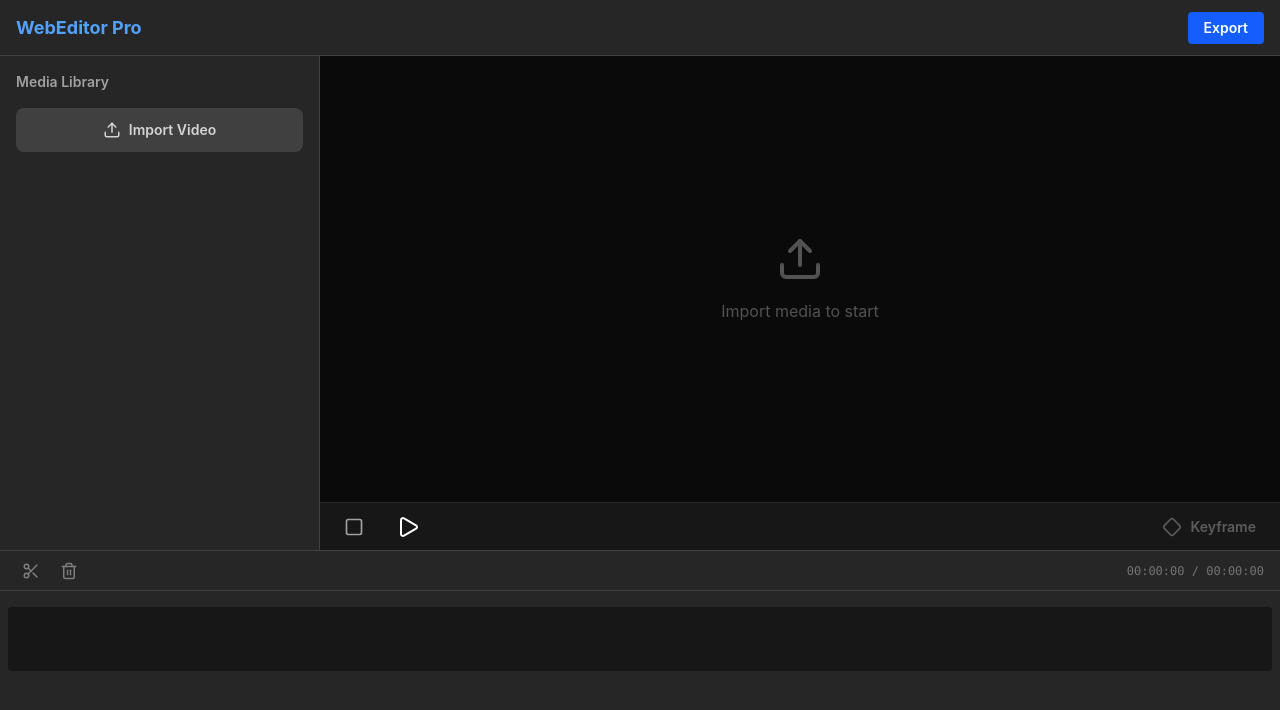
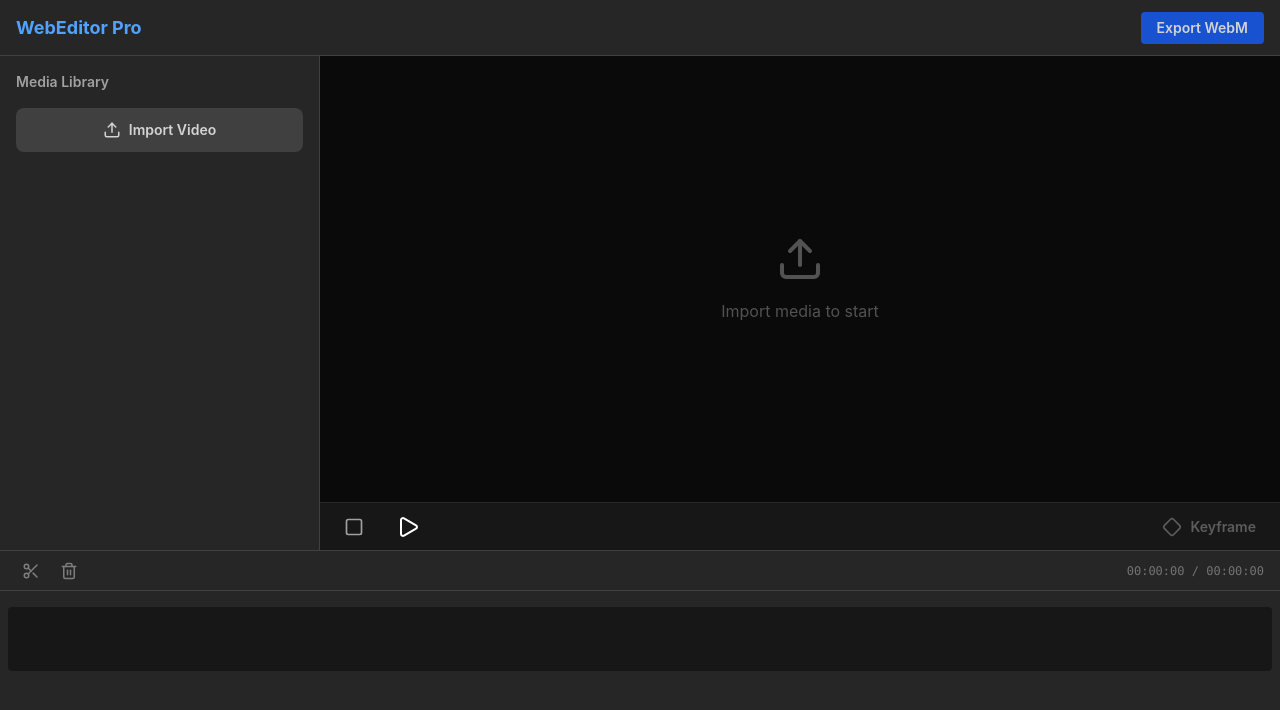
Before and after one commit to chienhsiang-hung/web-video-editor, a React (Vite) app: page / in a window 1280 px wide. Shown: the top 710 px of the page. Built offline with nearby package versions, Linux system fonts and the light colour scheme.

Commit message:
feat: implement Client-side Rendering and Video Export engine

```diff
--- a/src/App.tsx
+++ b/src/App.tsx
@@ -1,5 +1,5 @@
 import { useRef, useEffect, useMemo, useState } from 'react';
-import { Play, Pause, Square, Scissors, Upload, Trash2, Plus, Diamond } from 'lucide-react';
+import { Play, Pause, Square, Scissors, Upload, Trash2, Plus, Diamond, Loader2 } from 'lucide-react';
 import { useGesture } from '@use-gesture/react';
 import { useEditorStore, type Clip, type Transform } from './store';
 
@@ -11,21 +11,14 @@ const formatTime = (seconds: number) => {
   return [h, m, s].map((v) => v.toString().padStart(2, '0')).join(':');
 };
 
-// === 核心數學：線性插值演算 (Linear Interpolation) ===
-// 根據目前的時間點，計算出畫面應該要在什麼縮放與位置
 const getInterpolatedTransform = (clip: Clip, timeInClip: number): Transform => {
   if (!clip.keyframes || clip.keyframes.length === 0) return clip.baseTransform;
-
   const sorted = [...clip.keyframes].sort((a, b) => a.timeOffset - b.timeOffset);
   if (sorted.length === 1) return sorted[0].transform;
-
   const before = sorted.filter(k => k.timeOffset <= timeInClip).pop();
   const after = sorted.find(k => k.timeOffset > timeInClip);
-
   if (!before) return after!.transform;
   if (!after) return before.transform;
-
-  // 計算進度比例 (0 ~ 1)
   const progress = (timeInClip - before.timeOffset) / (after.timeOffset - before.timeOffset);
   return {
     x: before.transform.x + (after.transform.x - before.transform.x) * progress,
@@ -46,17 +39,22 @@ function App() {
   const fileInputRef = useRef<HTMLInputElement>(null);
   const videoRef = useRef<HTMLVideoElement>(null);
   const timelineRef = useRef<HTMLDivElement>(null);
+  const previewContainerRef = useRef<HTMLDivElement>(null); // 用來抓取預覽框的大小
+
+  // === 匯出相關 Refs 與狀態 ===
+  const exportCanvasRef = useRef<HTMLCanvasElement>(null);
+  const mediaRecorderRef = useRef<MediaRecorder | null>(null);
+  const isExportingRef = useRef(false);
+  const [isExporting, setIsExporting] = useState(false);
+
   const lastClipIdRef = useRef<string | null>(null);
   const isScrubbingRef = useRef(false);
   const trimmingRef = useRef<{ id: string, edge: 'left'|'right', startX: number, initialStart: number, initialEnd: number, pxToSec: number, maxDuration: number } | null>(null);
 
-  // 用來在 UI 上即時渲染變形的狀態
   const [currentRenderTransform, setCurrentRenderTransform] = useState<Transform>({ x: 0, y: 0, scale: 1 });
-
-  // 👇 新增這兩行：用來解決閃爍與跑回原位的問題
-  const isTransformingRef = useRef(false); // 記錄「現在是不是正在拖曳/縮放」
+  const isTransformingRef = useRef(false);
   const transformRef = useRef(currentRenderTransform);
-  transformRef.current = currentRenderTransform; // 確保它永遠持有最新的變形數值
+  transformRef.current = currentRenderTransform;
 
   const timelineLayout = useMemo(() => {
     let currentOffset = 0;
@@ -71,11 +69,63 @@ function App() {
   const totalDuration = timelineLayout.length > 0 ? timelineLayout[timelineLayout.length - 1].timelineEnd : 0;
   const currentActiveClip = timelineLayout.find(c => currentTime >= c.timelineStart && currentTime < c.timelineEnd) || timelineLayout[timelineLayout.length - 1];
   const activeMedia = library.find(m => m.id === currentActiveClip?.mediaId);
-
-  // 計算目前在 Clip 內的相對時間 (用於關鍵幀計算)
   const timeInActiveClip = currentActiveClip ? currentActiveClip.sourceStart + (currentTime - currentActiveClip.timelineStart) : 0;
 
-  // 播放器引擎
+  // === 🚀 匯出核心邏輯 ===
+  const startExport = () => {
+    if (clips.length === 0 || !exportCanvasRef.current || !videoRef.current) return;
+
+    // 1. 初始化環境
+    setCurrentTime(0);
+    setIsExporting(true);
+    isExportingRef.current = true;
+    const canvas = exportCanvasRef.current;
+
+    // 2. 設定匯出解析度 (以 720p 為基準)
+    canvas.width = 1280;
+    canvas.height = 1280 / (projectAspectRatio || 16/9);
+
+    // 3. 擷取 Canvas 影像串流
+    let stream = canvas.captureStream(30); // 30 FPS
+
+    // 嘗試擷取影片原聲 (有些瀏覽器可能不支援)
+    try {
+      const vidNode = videoRef.current as any;
+      const vidStream = vidNode.captureStream ? vidNode.captureStream() : vidNode.mozCaptureStream ? vidNode.mozCaptureStream() : null;
+      if (vidStream && vidStream.getAudioTracks().length > 0) {
+        stream = new MediaStream([ ...stream.getVideoTracks(), ...vidStream.getAudioTracks() ]);
+      }
+    } catch (e) {
+      console.warn("Audio capture not supported on this browser.");
+    }
+
+    // 4. 設定錄影機 (優先使用 vp9 編碼)
+    const mimeType = MediaRecorder.isTypeSupported('video/webm; codecs=vp9') ? 'video/webm; codecs=vp9' : 'video/webm';
+    const recorder = new MediaRecorder(stream, { mimeType, videoBitsPerSecond: 8000000 }); // 8Mbps 高畫質
+    mediaRecorderRef.current = recorder;
+
+    const chunks: BlobPart[] = [];
+    recorder.ondataavailable = (e) => { if (e.data.size > 0) chunks.push(e.data); };
+
+    // 5. 錄製完成後的下載處理
+    recorder.onstop = () => {
+      const blob = new Blob(chunks, { type: mimeType });
+      const url = URL.createObjectURL(blob);
+      const a = document.createElement('a');
+      a.href = url;
+      a.download = 'WebEditor_Export.webm'; // 下載檔名
+      a.click();
+      URL.revokeObjectURL(url);
+      setIsExporting(false);
+      isExportingRef.current = false;
+    };
+
+    // 開始錄影與播放
+    recorder.start();
+    setIsPlaying(true);
+  };
+
+  // 播放器心跳引擎
   useEffect(() => {
     let animationFrameId: number; let lastTime = performance.now();
     const loop = (time: number) => {
@@ -83,7 +133,14 @@ function App() {
         const delta = (time - lastTime) / 1000;
         setCurrentTime((prev) => {
           const nextTime = prev + delta;
-          if (nextTime >= totalDuration) { setIsPlaying(false); return totalDuration; }
+          if (nextTime >= totalDuration) {
+            setIsPlaying(false);
+            // 如果跑到盡頭時正在匯出，就停止錄影！
+            if (isExportingRef.current && mediaRecorderRef.current?.state === 'recording') {
+              mediaRecorderRef.current.stop();
+            }
+            return totalDuration;
+          }
           return nextTime;
         });
       }
@@ -93,18 +150,16 @@ function App() {
     return () => cancelAnimationFrame(animationFrameId);
   }, [isPlaying, totalDuration, setIsPlaying, setCurrentTime]);
 
-  // 畫面同步與【動畫插值更新】引擎
+  // 畫面同步與【匯出繪圖】引擎
   useEffect(() => {
     if (!currentActiveClip || !activeMedia || !videoRef.current) return;
     const video = videoRef.current;
 
-    // 🚨 關鍵修復：只有在「沒有正在手動變形」的時候，才讓引擎去算插值，避免打架！
     if (!isTransformingRef.current) {
       const interpolated = getInterpolatedTransform(currentActiveClip, timeInActiveClip);
       setCurrentRenderTransform(interpolated);
     }
 
-    // 2. 影片時間同步邏輯 (保持不變)
     const desiredVideoTime = currentActiveClip.sourceStart + (currentTime - currentActiveClip.timelineStart);
     if (video.src !== activeMedia.url) { video.src = activeMedia.url; video.currentTime = desiredVideoTime; lastClipIdRef.current = currentActiveClip.id; }
     const isClipChanged = lastClipIdRef.current !== currentActiveClip.id;
@@ -115,11 +170,47 @@ function App() {
       lastClipIdRef.current = currentActiveClip.id;
     }
 
+    // === 🎬 隱藏的 Canvas 渲染邏輯 (專供匯出使用) ===
+    if (isExportingRef.current && exportCanvasRef.current && previewContainerRef.current) {
+      const canvas = exportCanvasRef.current;
+      const ctx = canvas.getContext('2d');
+      if (ctx) {
+        // 計算實際匯出影片與小預覽框的比例尺
+        const scaleFactor = canvas.width / previewContainerRef.current.clientWidth;
+
+        // 清除背景
+        ctx.fillStyle = '#000000';
+        ctx.fillRect(0, 0, canvas.width, canvas.height);
+
+        // 套用動畫變形矩陣
+        ctx.save();
+        ctx.translate(canvas.width / 2, canvas.height / 2); // 移至中心點
+        const transformToRender = isTransformingRef.current ? transformRef.current : getInterpolatedTransform(currentActiveClip, timeInActiveClip);
+        ctx.translate(transformToRender.x * scaleFactor, transformToRender.y * scaleFactor);
+        ctx.scale(transformToRender.scale, transformToRender.scale);
+        ctx.translate(-canvas.width / 2, -canvas.height / 2); // 移回原點
+
+        // 計算 object-fit: cover 裁切邏輯
+        const vRatio = video.videoWidth / video.videoHeight;
+        const cRatio = canvas.width / canvas.height;
+        let dWidth, dHeight, dx, dy;
+        if (vRatio > cRatio) {
+          dHeight = canvas.height; dWidth = canvas.height * vRatio;
+        } else {
+          dWidth = canvas.width; dHeight = canvas.width / vRatio;
+        }
+        dx = (canvas.width - dWidth) / 2; dy = (canvas.height - dHeight) / 2;
+
+        // 畫上目前的影像幀
+        ctx.drawImage(video, dx, dy, dWidth, dHeight);
+        ctx.restore();
+      }
+    }
+
     if (isPlaying && video.paused) video.play().catch(() => setIsPlaying(false));
     else if (!isPlaying && !video.paused) video.pause();
   }, [currentTime, currentActiveClip, activeMedia, isPlaying, setIsPlaying, timeInActiveClip]);
 
-  // 檔案匯入 (自動抓取第一支影片比例)
   const handleFileChange = (event: React.ChangeEvent<HTMLInputElement>) => {
     const file = event.target.files?.[0];
     if (file) {
@@ -127,35 +218,26 @@ function App() {
       const tempVideo = document.createElement('video');
       tempVideo.src = objectUrl;
       tempVideo.onloadedmetadata = () => {
-        // 如果是第一支影片，設定專案畫布比例！
-        if (library.length === 0) {
-          setProjectAspectRatio(tempVideo.videoWidth / tempVideo.videoHeight);
-        }
+        if (library.length === 0) setProjectAspectRatio(tempVideo.videoWidth / tempVideo.videoHeight);
         useEditorStore.getState().addMedia({ id: Math.random().toString(36).slice(2, 9), url: objectUrl, name: file.name, duration: tempVideo.duration });
       };
       event.target.value = ''; setIsPlaying(false);
     }
   };
 
-  // === 互動邏輯：手勢追蹤 (Pan & Zoom) ===
   const bindGestures = useGesture({
     onDragStart: () => { isTransformingRef.current = true; },
     onDrag: ({ offset: [x, y] }) => {
-      if (!currentActiveClip || !selectedClipId || selectedClipId !== currentActiveClip.id) return;
+      if (!currentActiveClip || !selectedClipId || selectedClipId !== currentActiveClip.id || isExporting) return;
       const newTransform = { ...transformRef.current, x, y };
-
-      // 👈 關鍵改動：傳入 timeInActiveClip，觸發自動關鍵幀！
       updateClipTransform(currentActiveClip.id, newTransform, timeInActiveClip);
       setCurrentRenderTransform(newTransform);
     },
     onDragEnd: () => { isTransformingRef.current = false; },
-
     onPinchStart: () => { isTransformingRef.current = true; },
-    onPinch: ({ offset: [scale, angle] }) => {
-      if (!currentActiveClip || !selectedClipId || selectedClipId !== currentActiveClip.id) return;
+    onPinch: ({ offset: [scale] }) => {
+      if (!currentActiveClip || !selectedClipId || selectedClipId !== currentActiveClip.id || isExporting) return;
       const newTransform = { ...transformRef.current, scale };
-
-      // 👈 關鍵改動：傳入 timeInActiveClip，觸發自動關鍵幀！
       updateClipTransform(currentActiveClip.id, newTransform, timeInActiveClip);
       setCurrentRenderTransform(newTransform);
     },
@@ -165,25 +247,22 @@ function App() {
     pinch: { from: () => [transformRef.current.scale, 0], scaleBounds: { min: 0.1, max: 10 }, modifierKey: 'ctrlKey' }
   });
 
-
-  // (保留時間軸拖曳邏輯...)
   const updateScrubPosition = (clientX: number) => {
-    if (!timelineRef.current || totalDuration === 0) return;
+    if (!timelineRef.current || totalDuration === 0 || isExporting) return;
     const rect = timelineRef.current.getBoundingClientRect();
     const clickX = clientX - rect.left;
     setCurrentTime(Math.max(0, Math.min(clickX / TIME_SCALE, totalDuration)));
   };
   const handleTimelinePointerDown = (e: React.PointerEvent) => {
-    if ((e.target as HTMLElement).closest('.trim-handle')) return;
+    if ((e.target as HTMLElement).closest('.trim-handle') || isExporting) return;
     if (!(e.target as HTMLElement).closest('.clip-element')) setSelectedClipId(null);
     isScrubbingRef.current = true; (e.target as HTMLElement).setPointerCapture(e.pointerId); updateScrubPosition(e.clientX);
   };
   const handleTimelinePointerMove = (e: React.PointerEvent) => { if (isScrubbingRef.current) updateScrubPosition(e.clientX); };
   const handleTimelinePointerUp = (e: React.PointerEvent) => { if (isScrubbingRef.current) { isScrubbingRef.current = false; (e.target as HTMLElement).releasePointerCapture(e.pointerId); } };
 
-  // (保留 Trim 邏輯...)
   const startTrim = (e: React.PointerEvent, id: string, edge: 'left'|'right', clip: Clip, mediaDuration: number) => {
-    e.stopPropagation(); e.preventDefault(); if (!timelineRef.current) return;
+    e.stopPropagation(); e.preventDefault(); if (!timelineRef.current || isExporting) return;
     trimmingRef.current = { id, edge, startX: e.clientX, initialStart: clip.sourceStart, initialEnd: clip.sourceEnd, pxToSec: 1/TIME_SCALE, maxDuration: mediaDuration };
     document.addEventListener('pointermove', handleTrimMove); document.addEventListener('pointerup', stopTrim);
   };
@@ -198,21 +277,35 @@ function App() {
   };
   const stopTrim = () => { trimmingRef.current = null; document.removeEventListener('pointermove', handleTrimMove); document.removeEventListener('pointerup', stopTrim); };
 
-  // 判斷目前時間點是否已經有一個關鍵幀
   const hasKeyframeHere = currentActiveClip?.keyframes.some(k => Math.abs(k.timeOffset - timeInActiveClip) < 0.1);
 
   return (
     <div className="flex flex-col h-screen bg-neutral-900 text-white font-sans touch-none select-none">
       <input type="file" accept="video/*" ref={fileInputRef} onChange={handleFileChange} className="hidden" />
 
+      {/* 隱藏的 Canvas 供錄製匯出使用 */}
+      <canvas ref={exportCanvasRef} className="hidden"></canvas>
+
       <header className="h-14 border-b border-neutral-700 flex items-center px-4 justify-between bg-neutral-800 shrink-0">
         <h1 className="font-bold text-lg text-blue-400">WebEditor Pro</h1>
-        <button className="bg-blue-600 hover:bg-blue-500 px-4 py-1.5 rounded text-sm font-semibold transition-colors disabled:opacity-50">Export</button>
+
+        {/* 🚀 匯出按鈕 */}
+        <button
+          onClick={startExport}
+          disabled={clips.length === 0 || isExporting}
+          className={`flex items-center gap-2 px-4 py-1.5 rounded text-sm font-semibold transition-colors disabled:opacity-80
+            ${isExporting ? 'bg-indigo-600 animate-pulse' : 'bg-blue-600 hover:bg-blue-500'}`}
+        >
+          {isExporting && <Loader2 size={16} className="animate-spin" />}
+          {isExporting ? `Exporting... ${Math.floor((currentTime / totalDuration) * 100)}%` : 'Export WebM'}
+        </button>
       </header>
 
-      <main className="flex-1 flex flex-col overflow-hidden">
+      <main className="flex-1 flex flex-col overflow-hidden relative">
+        {/* 匯出時的防誤觸遮罩 */}
+        {isExporting && <div className="absolute inset-0 bg-black/50 z-50 flex items-center justify-center backdrop-blur-sm"><span className="text-xl font-bold animate-pulse">Rendering Video... Please wait.</span></div>}
+
         <div className="flex-1 flex min-h-[40vh]">
-
           <aside className="w-1/4 border-r border-neutral-700 bg-neutral-800 p-4 hidden md:flex flex-col">
             <h2 className="text-sm font-semibold mb-4 text-neutral-400">Media Library</h2>
             <button onClick={() => fileInputRef.current?.click()} className="w-full bg-neutral-700 hover:bg-neutral-600 py-3 rounded-lg flex justify-center items-center text-neutral-300 transition-colors gap-2 text-sm font-semibold">
@@ -220,35 +313,32 @@ function App() {
             </button>
           </aside>
 
-          {/* === 核心畫面區塊：虛擬畫布 === */}
           <section className="flex-1 flex flex-col bg-neutral-950">
             <div className="flex-1 relative overflow-hidden flex items-center justify-center p-4">
-
               {library.length > 0 ? (
-                // 虛擬畫布 (Canvas)：鎖定第一支影片的比例，並裁切溢出的部分
                 <div
-                  className="relative bg-black ring-1 ring-neutral-700 overflow-hidden shadow-2xl touch-none" /* 👈 確保加上 touch-none */
+                  ref={previewContainerRef} /* 👈 綁定 Ref 用來抓取比例尺 */
+                  className="relative bg-black ring-1 ring-neutral-700 overflow-hidden shadow-2xl touch-none"
                   style={{
                     aspectRatio: projectAspectRatio || '16/9',
                     maxWidth: '100%', maxHeight: '100%',
                     width: projectAspectRatio && projectAspectRatio > 1 ? '100%' : 'auto',
                     height: projectAspectRatio && projectAspectRatio <= 1 ? '100%' : 'auto',
                   }}
-                  {...bindGestures()} // 👈 這次就不會報錯了！
+                  {...bindGestures()}
                 >
                   <video
                     ref={videoRef}
                     className="absolute inset-0 w-full h-full object-cover"
                     playsInline
                     webkit-playsinline="true"
+                    crossOrigin="anonymous" /* 👈 允許 Canvas 抓取畫面 */
                     style={{
-                      // 👈 套用變形矩陣，並將中心點設為正中央
                       transform: `translate(${currentRenderTransform.x}px, ${currentRenderTransform.y}px) scale(${currentRenderTransform.scale})`,
                       transformOrigin: 'center center',
                       cursor: selectedClipId === currentActiveClip?.id ? 'move' : 'default'
                     }}
                   />
-                  {/* 選取狀態的框線提示 */}
                   {selectedClipId === currentActiveClip?.id && (
                     <div className="absolute inset-0 border-2 border-yellow-500 pointer-events-none z-50 mix-blend-difference"></div>
                   )}
@@ -267,17 +357,8 @@ function App() {
               <button onClick={togglePlay} disabled={clips.length === 0} className="p-2 hover:bg-neutral-800 rounded-full transition-colors">
                 {isPlaying ? <Pause size={24} /> : <Play size={24} />}
               </button>
-
               <div className="mx-auto"></div>
-
-              {/* 關鍵幀按鈕 (菱形) */}
-              <button
-                disabled={!selectedClipId || !currentActiveClip}
-                onClick={() => toggleKeyframe(currentActiveClip!.id, timeInActiveClip, currentRenderTransform)}
-                className={`p-2 rounded-full transition-colors flex items-center gap-2 text-sm font-semibold
-                  ${hasKeyframeHere ? 'text-yellow-400 bg-yellow-900/30' : 'text-neutral-400 hover:bg-neutral-800 disabled:opacity-50'}`}
-                title="Add Keyframe"
-              >
+              <button disabled={!selectedClipId || !currentActiveClip} onClick={() => toggleKeyframe(currentActiveClip!.id, timeInActiveClip, currentRenderTransform)} className={`p-2 rounded-full transition-colors flex items-center gap-2 text-sm font-semibold ${hasKeyframeHere ? 'text-yellow-400 bg-yellow-900/30' : 'text-neutral-400 hover:bg-neutral-800 disabled:opacity-50'}`} title="Add Keyframe">
                 <Diamond size={20} fill={hasKeyframeHere ? "currentColor" : "none"} />
                 <span className="hidden md:inline">Keyframe</span>
               </button>
@@ -285,7 +366,6 @@ function App() {
           </section>
         </div>
 
-        {/* 時間軸區域保留，並加入關鍵幀的小白點提示 */}
         <div className="h-1/3 min-h-[250px] border-t border-neutral-700 bg-neutral-800 flex flex-col">
           <div className="h-10 border-b border-neutral-700 flex items-center px-4 gap-2 shrink-0">
              <button onClick={() => fileInputRef.current?.click()} className="md:hidden p-1.5 hover:bg-neutral-700 rounded text-blue-400"><Plus size={20} /></button>
@@ -302,15 +382,9 @@ function App() {
                     {timelineLayout.map((clip) => {
                       const widthPx = clip.duration * TIME_SCALE;
                       const isSelected = selectedClipId === clip.id;
-
                       return (
                         <div key={clip.id} className={`clip-element h-full border-y border-r first:border-l flex justify-center items-center text-xs overflow-hidden relative transition-colors shrink-0 ${isSelected ? 'bg-yellow-900/40 border-yellow-500 text-yellow-200 z-20' : 'bg-blue-900/50 border-blue-500 text-blue-200 hover:bg-blue-800/50 z-10'}`} style={{ width: `${widthPx}px` }} onClick={() => setSelectedClipId(clip.id)}>
-
-                          {/* 渲染關鍵幀的標記點 */}
-                          {clip.keyframes.map(kf => (
-                            <div key={kf.id} className="absolute top-1 w-2 h-2 bg-white rounded-full transform -translate-x-1/2 rotate-45 z-40 shadow" style={{ left: `${(kf.timeOffset / clip.duration) * 100}%` }}></div>
-                          ))}
-
+                          {clip.keyframes.map(kf => (<div key={kf.id} className="absolute top-1 w-2 h-2 bg-white rounded-full transform -translate-x-1/2 rotate-45 z-40 shadow" style={{ left: `${(kf.timeOffset / clip.duration) * 100}%` }}></div>))}
                           {isSelected && (
                             <>
                               <div className="trim-handle absolute left-0 top-0 bottom-0 w-4 bg-yellow-500 cursor-ew-resize z-30 flex items-center justify-center" onPointerDown={(e) => startTrim(e, clip.id, 'left', clip, library.find(m=>m.id===clip.mediaId)?.duration || 0)}><div className="w-0.5 h-1/3 bg-yellow-800 rounded-full pointer-events-none"></div></div>
@@ -322,9 +396,7 @@ function App() {
                     })}
                  </div>
                )}
-               {clips.length > 0 && (
-                 <div className="absolute top-0 bottom-0 w-0.5 bg-red-500 z-40 pointer-events-none" style={{ transform: `translateX(${currentTime * TIME_SCALE}px)` }}><div className="absolute -top-1 -left-1.5 w-3.5 h-3.5 bg-red-500 rounded-full"></div></div>
-               )}
+               {clips.length > 0 && (<div className="absolute top-0 bottom-0 w-0.5 bg-red-500 z-40 pointer-events-none" style={{ transform: `translateX(${currentTime * TIME_SCALE}px)` }}><div className="absolute -top-1 -left-1.5 w-3.5 h-3.5 bg-red-500 rounded-full"></div></div>)}
              </div>
           </div>
         </div>
```
